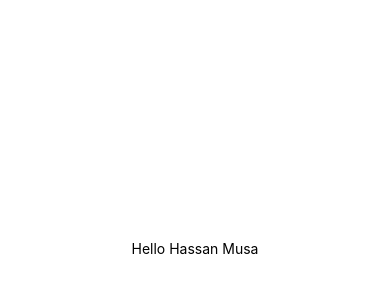
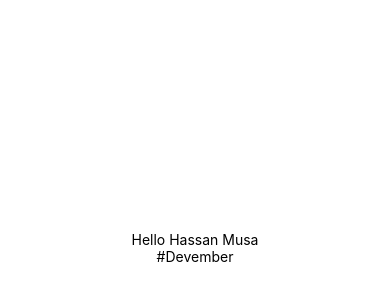
Before and after one commit to hassanmusa3971/Devember-Test, a React Native app: screen / in a window 390 px wide. Shown: the part 174-474 px from the top of the page. Built offline with nearby package versions, Linux system fonts and the light colour scheme.

Commit message:
Devember

```diff
--- a/App.tsx
+++ b/App.tsx
@@ -5,6 +5,7 @@ export default function App() {
   return (
     <View style={styles.container}>
       <Text>Hello Hassan Musa</Text>
+      <Text>#Devember</Text>
       <StatusBar style="auto" />
     </View>
   );
```
